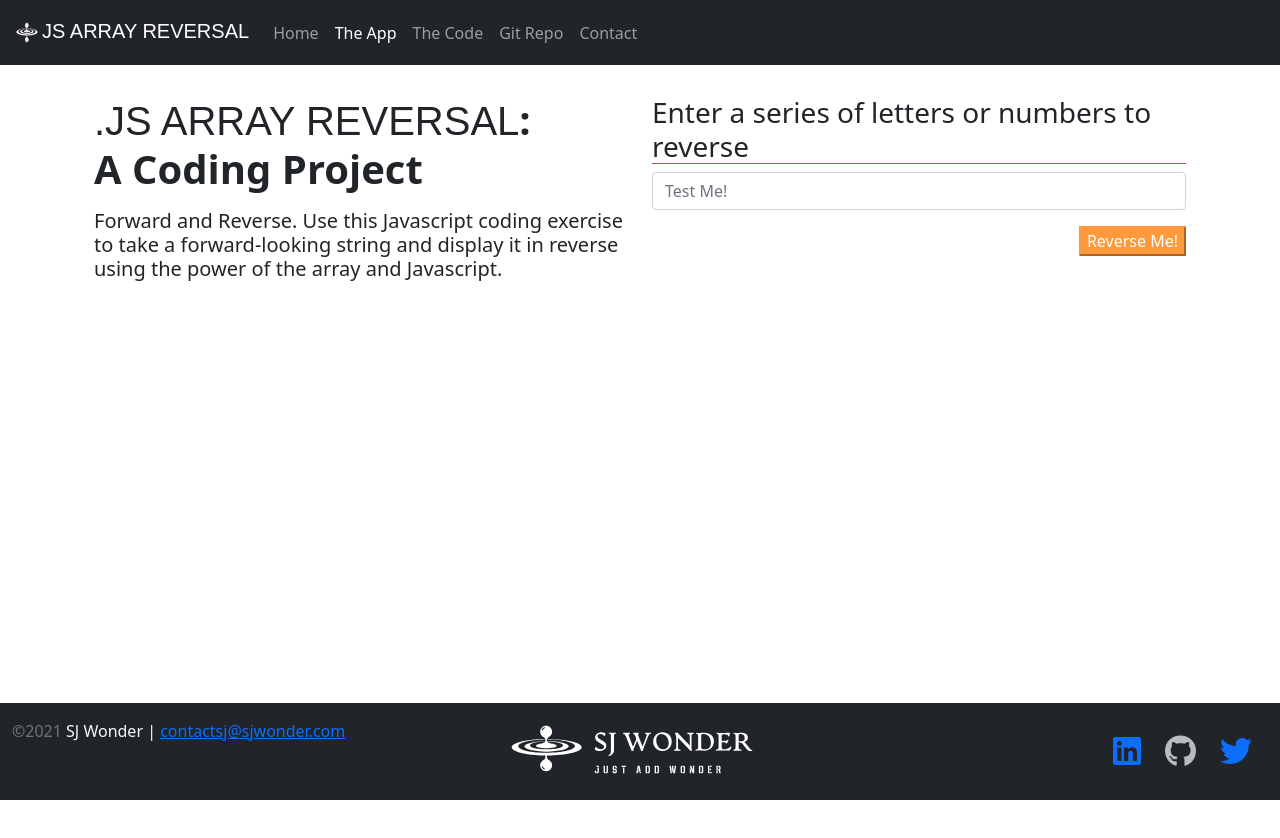
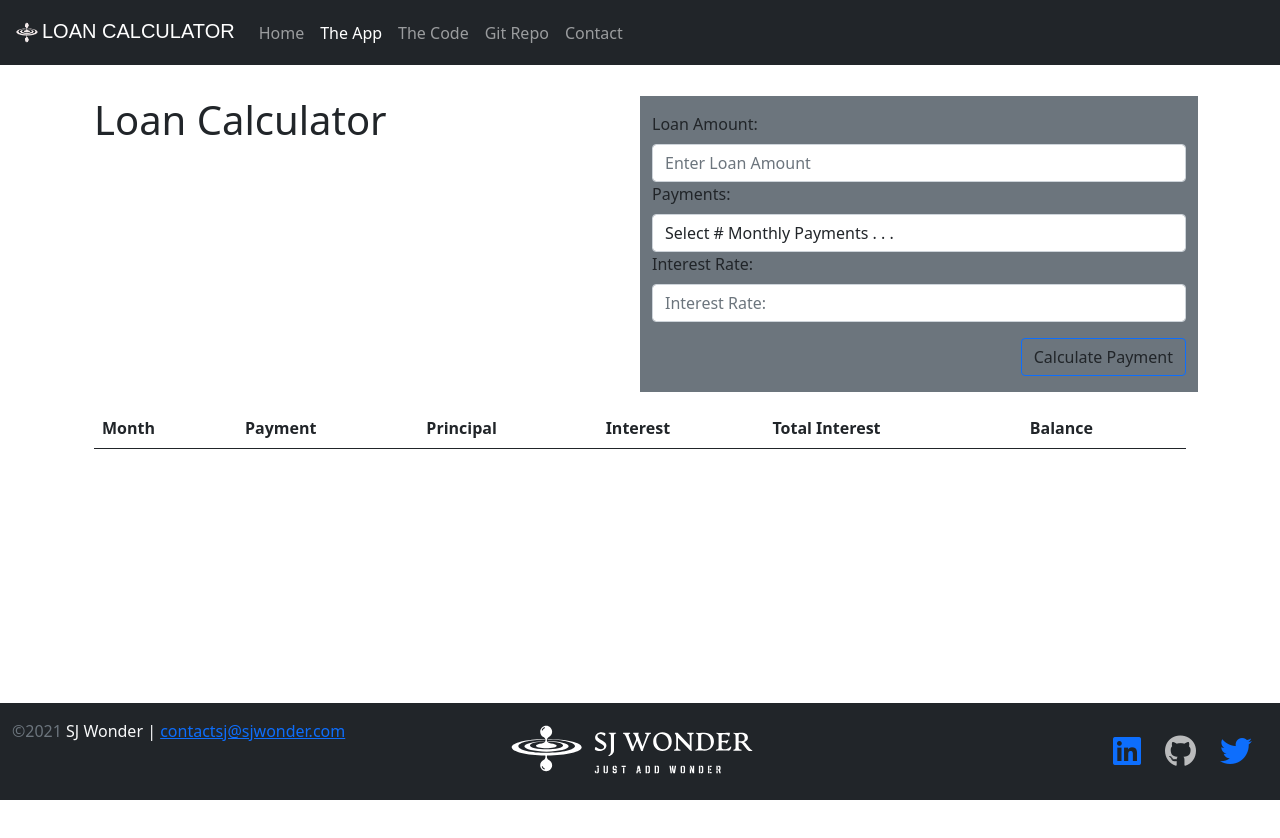
Before and after one commit to ShellyWonder/Whats_My_Payment, a plain HTML site: page app.html in a window 1280 px wide. Drawn offline with nearby package versions, Linux system fonts and the light colour scheme; a web font is replaced by a local one.

Commit message:
added user input form & data display table

```diff
--- a/app.html
+++ b/app.html
@@ -2,7 +2,7 @@
 <html lang="en" class="h-100">
 
 <head>
-    <title>JS ARRAY REVERSAL: A Coding Project by SJ Wonder</title>
+    <title>Loan Calculator: A Coding Project by SJ Wonder</title>
     <!-- Required meta tags -->
     <meta charset="utf-8" />
     <meta name="viewport" content="width=device-width, initial-scale=1, shrink-to-fit=no" />
@@ -23,7 +23,7 @@
     <nav class="navbar navbar-expand-md navbar-dark fixed-top bg-dark">
         <div class="container-fluid">
             <a class="navbar-brand logoFont" href="#"><img src="img/logoMarkWhite.png" class="p-1" width="30"
-                    height="39" />JS ARRAY REVERSAL</a>
+                    height="39" />LOAN CALCULATOR</a>
             <button class="navbar-toggler" type="button" data-bs-toggle="collapse" data-bs-target="#navbarCollapse"
                 aria-controls="navbarCollapse" aria-expanded="false" aria-label="Toggle navigation">
                 <span class="navbar-toggler-icon"></span>
@@ -54,43 +54,110 @@
         <!--col-xxl-8--->
         <div class="container px-4 py-5 mt-5">
             <div class="row row-cols-1 row-cols-lg-2">
-                <div class="col">
-                    <h1 class="display-8 fw-bold 1h-1 mb-3">
-                        <span class="logoFont">.JS ARRAY REVERSAL</span>:<br />
-                        A Coding Project
-                    </h1>
-                    <h4 class="lead pb-3">
-                        Forward and Reverse. Use this Javascript coding exercise to take a
-                        forward-looking string and display it in reverse using the power
-                        of the array and Javascript.
-                    </h4>
-                </div>
-                <div class="col">
-                    <h3 class="display-7 border-1 border-bottom border-danger">
-                        Enter a series of letters or numbers to reverse
-                    </h3>
-                    <form class="row gx-3 gy-2">
-                        <div class="col">
-                            <input type="text" id="revString" class="form-control" name="reverseString"
-                                placeholder="Test Me!" aria-label="Test Me!" />
+                <h1>Loan Calculator</h1>
+                <div class="col-6  bg-secondary">
+                    <form id="userInputForm" class="pt-3 mb-3">
+                        <div class="form-group">
+                            <label for="loanAmt" class="form-label"> Loan Amount:</label>
+                            <input id="loanAmt" type="text" class="form-control" placeholder="Enter Loan Amount">
                         </div>
-                        <div class="col-12 mt-3 d-flex justify-content-start justify-content-md-end">
-                            <button type="button" id="btnSubmit" class="btn-primary">
-                                Reverse Me!
-                            </button>
+
+                        <div class="form-group">
+                            <label for="payments" class="form-label">Payments:</label>
+                            <select class="form-control" id="payments" required>
+                                <option value="">Select # Monthly Payments . . .</option>
+                                <option value="1">1</option>
+                                <option value="2">2</option>
+                                <option value="3">3</option>
+                                <option value="4">4</option>
+                                <option value="5">5</option>
+                                <option value="6">6</option>
+                                <option value="7">7</option>
+                                <option value="8">8</option>
+                                <option value="9">9</option>
+                                <option value="10">10</option>
+                                <option value="11">11</option>
+                                <option value="12">12</option>
+                                <option value="13">13</option>
+                                <option value="14">14</option>
+                                <option value="15">15</option>
+                                <option value="16">16</option>
+                                <option value="17">17</option>
+                                <option value="18">18</option>
+                                <option value="19">19</option>
+                                <option value="20">20</option>
+                                <option value="21">21</option>
+                                <option value="22">22</option>
+                                <option value="23">23</option>
+                                <option value="24">24</option>
+                                <option value="25">25</option>
+                                <option value="26">26</option>
+                                <option value="27">27</option>
+                                <option value="28">28</option>
+                                <option value="29">29</option>
+                                <option value="30">30</option>
+                                <option value="31">31</option>
+                                <option value="32">32</option>
+                                <option value="33">33</option>
+                                <option value="34">34</option>
+                                <option value="35">35</option>
+                                <option value="36">36</option>
+                                <option value="37">37</option>
+                                <option value="38">38</option>
+                                <option value="39">39</option>
+                                <option value="40">40</option>
+                                <option value="41">41</option>
+                                <option value="42">42</option>
+                                <option value="43">43</option>
+                                <option value="44">44</option>
+                                <option value="45">45</option>
+                                <option value="46">46</option>
+                                <option value="47">47</option>
+                                <option value="48">48</option>
+                                <option value="49">49</option>
+                                <option value="50">50</option>
+                                <option value="51">51</option>
+                                <option value="52">52</option>
+                                <option value="53">53</option>
+                                <option value="54">54</option>
+                                <option value="55">55</option>
+                                <option value="56">56</option>
+                                <option value="57">57</option>
+                                <option value="58">58</option>
+                                <option value="59">59</option>
+                                <option value="60">60</option>
+
+                            </select>
+                        </div>
+                        <div class="form-group">
+                            <label for="interestRate" class="form-label">Interest Rate:</label>
+                            <input id="interestRate" type="text" class="form-control" placeholder="Interest Rate:">
+                        </div>
+                        <div class="d-flex justify-content-end">
+                            <button type="button" id="btnSubmit"
+                                class="btn btn-outline-primary text-dark mt-3">Calculate
+                                Payment</button>
                         </div>
                     </form>
-                    <div class="alert alert-success mt-5 invisible fade show" id="alert" role="alert">
-                        <h4 class="alert-heading">
-                            Success! You have reversed the array.
-                        </h4>
-                        <hr />
-                        <p class="mb-0" id="msg">
-                            <!--INSERT MESSAGE HERE-->
-                        </p>
-                    </div>
+                </div>
+                <div class="col"></div>
+            </div>
 
+            <div class="row">
+                <div class="col col-12 mt-3">
+                    <table class="table table-striped table-hover">
+                        <thead>
+                            <th>Month</th>
+                            <th>Payment</th>
+                            <th>Principal</th>
+                            <th>Interest</th>
+                            <th>Total Interest</th>
+                            <th>Balance</th>
+                        </thead>
+                        <tBody>
 
+                        </tBody>
+                    </table>
                 </div>
             </div>
         </div>
```
Also changed, not shown: index.html (+3 -5 lines).
